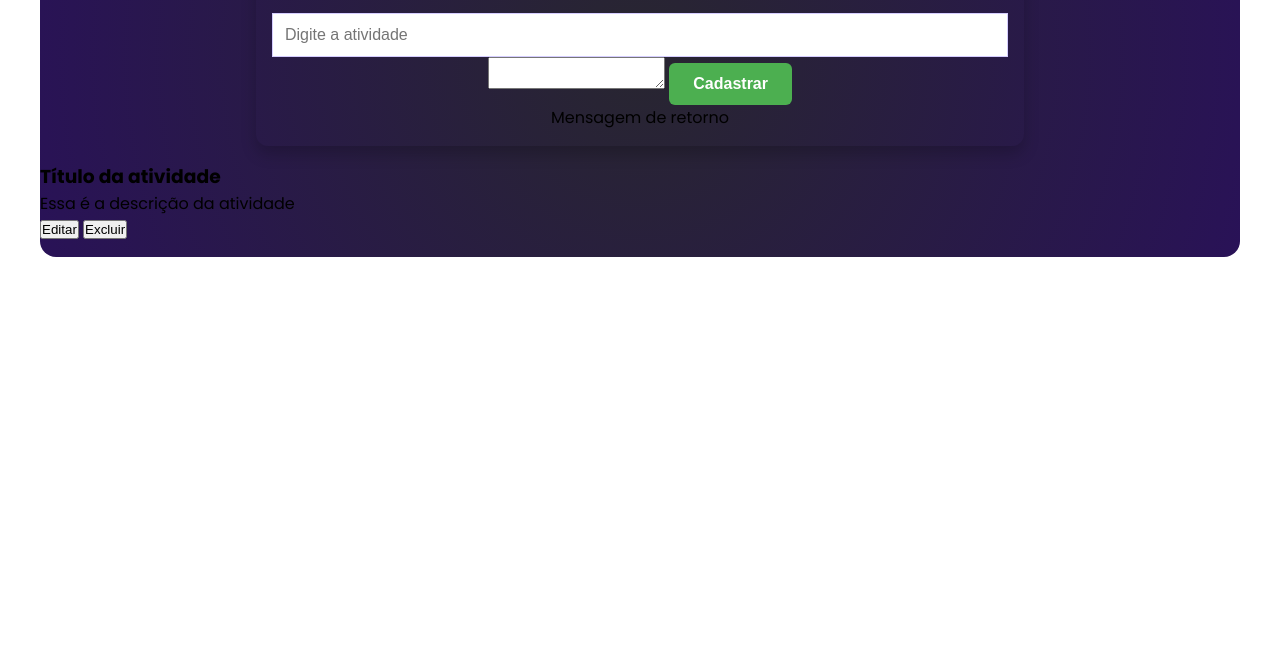
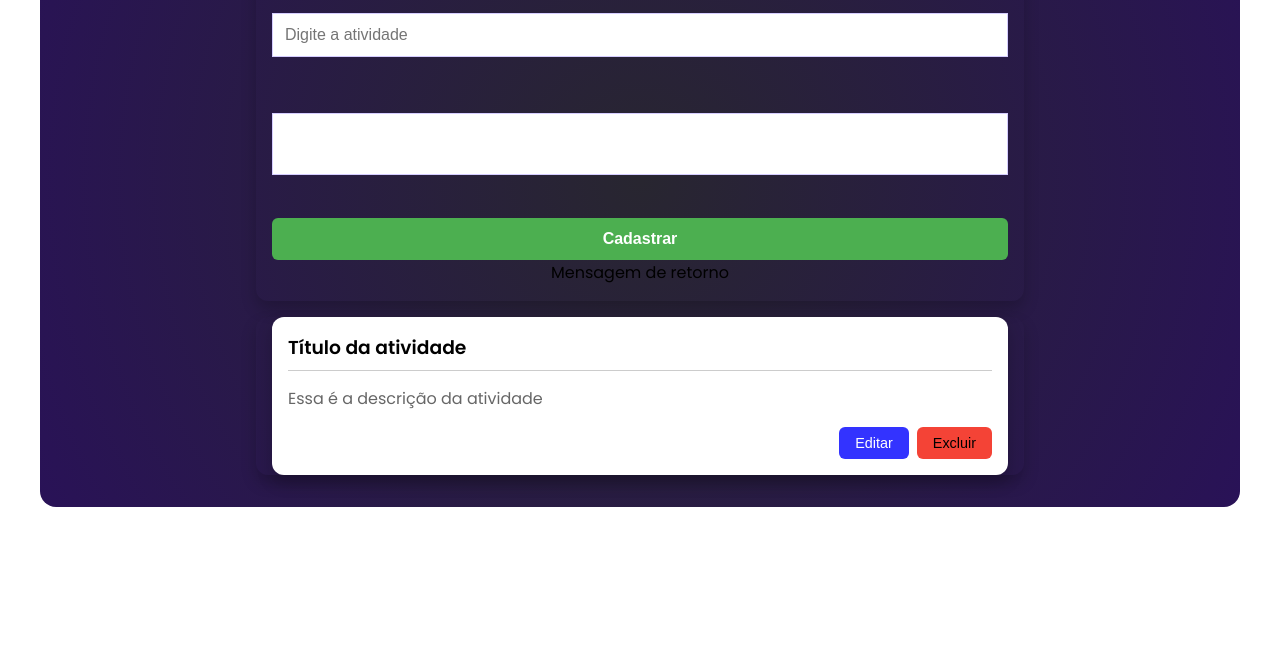
Before and after one commit to eniserica/Carlos-igor, a plain HTML site: page frontend/index.html in a window 1280 px wide. Shown: the part 146-800 px from the top of the page. Drawn offline with Linux system fonts and the light colour scheme.

Commit message:
Add files via upload

```diff
--- a/frontend/css/style.css
+++ b/frontend/css/style.css
@@ -57,10 +57,10 @@ body{
     font-size: 1.5rem;
     font-weight: 700;
     margin-bottom: 1rem;
-    color:var(--white);
+    color:var(--gray-200);
 }
 
-.item-form{
+#item-form{
     display: flex;
     flex-direction: column;
     gap:2.725rem;
@@ -91,3 +91,70 @@ body{
     cursor: pointer;
     transition: background-color 0.3 ease;
 }
+
+.main{
+    margin-top: 1rem;
+}
+.item-list{
+    max-width: var(--md-screen);
+    margin: 0 auto;
+    padding: 0 1rem;
+    border-radius: 12px;
+    box-shadow: 0 8px 16px rgba(0,0,0, 0.2);
+}
+.item-card{
+    width: 100%;
+    margin: 1rem auto;
+    padding: 1rem;
+    background-color: var(--white);
+    border-radius: 12px;
+    box-shadow: 0 8px 16px rgba(0,0,0, 0.2);
+    display: flex;
+    flex-direction: column;
+    gap: 1rem;
+}
+.item-card__header{
+    border-bottom: 1px solid #ccc;
+    padding-bottom: 0.5rem;
+}
+.item-card__title{
+    font-family: "Poppins",serif;
+    font-weight: 600;
+}
+.item-card__body{
+ flex-grow: 1;
+}
+.item-card__description{
+    flex-grow: 1.1rem;
+    line-height: 1.5rem;
+    margin: 0;
+    color: #666;
+}
+.item-card__footer{
+    display: flex;
+    justify-content: flex-end;
+    gap: 0.5rem;
+}
+.item-card__button{
+    padding: .5rem 1rem;
+    font-size: .9rem;
+    border: none;
+    border-radius: 6px;
+    cursor: pointer;
+    transition: all 0.3s ease;
+}
+.item-card__button--edit{
+    background-color: var(--blue-300);
+    color: var(--white);
+}
+
+ .item-card__button--edit:hover{
+    background-color: var(--blue-400);
+
+}
+.item-card__button--delete{
+    background-color: var(--red-300);
+}
+.item-card__button--delete:hover{
+    background-color: var(--blue-400);
+}
--- a/frontend/index.html
+++ b/frontend/index.html
@@ -23,7 +23,7 @@
                     id = "name"
                     class = "item-form__input" placeholder="Digite a atividade"
                     />
-                    <textarea id = "description" class = "item-form-textarea" placeholder="Descreva sua atividade">
+                    <textarea id = "description" class = "item-form__textarea" placeholder="Descreva sua atividade">
                     </textarea>
                     <button type = "submit" class = "item-form__button">
                         Cadastrar
--- a/frontend/js/app.js
+++ b/frontend/js/app.js
@@ -0,0 +1,53 @@
+const BASE_URL = 'http://localhost:3333/api'
+
+const formCadastro = document.getElementById('item-form')
+
+//Funções utilitárias (resetar o form, atribuindo o valor de 0 , campo vazio)
+const resetForm = () => {
+    document.getElementById('name').value = "";
+    document.getElementById('description').value = "";
+}
+
+/**Inicio do cadastro do item */
+/*função de call back --> */
+const handleFormSubmit = async(event) =>{
+    event.preventDefault();
+
+    const name = document.getElementById('name').value;
+    const description = document.getElementById('description').value;
+
+
+    const item = {
+        name: name,
+        description: description
+    }
+
+    await sendItem(item);
+    resetForm()
+};
+//interagi com o api, async
+const sendItem = async (objItem) => {
+    try{
+        const res = await fetch(`${BASE_URL}/items`, {
+            method: 'POST',
+            headers: {
+                "Content-Type": "application/json"
+            },
+            body: JSON.stringify(objItem)//TRANSFORMA UM OBJETO JS EM OBJETO EM JSON
+        })
+
+        if(!res.ok){
+            console.log('Erro ao cadastrar item')
+            return
+        }
+        console.log('Item cadastrado com sucesso')
+        resetForm()
+    } catch (error){
+        console.log(error)
+    }
+};
+/**Fim do cadastro do item */
+
+
+//Eventos de interação
+formCadastro.addEventListener('submit',handleFormSubmit)
```
